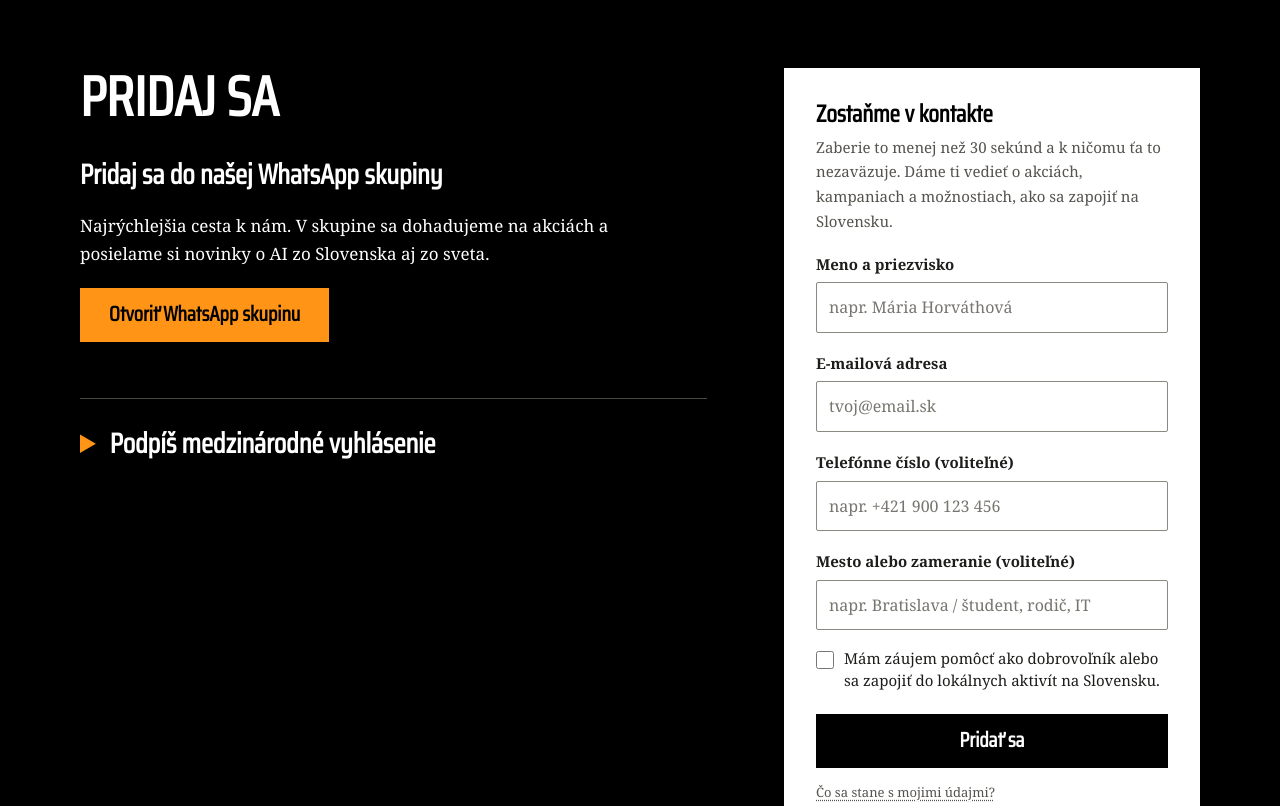
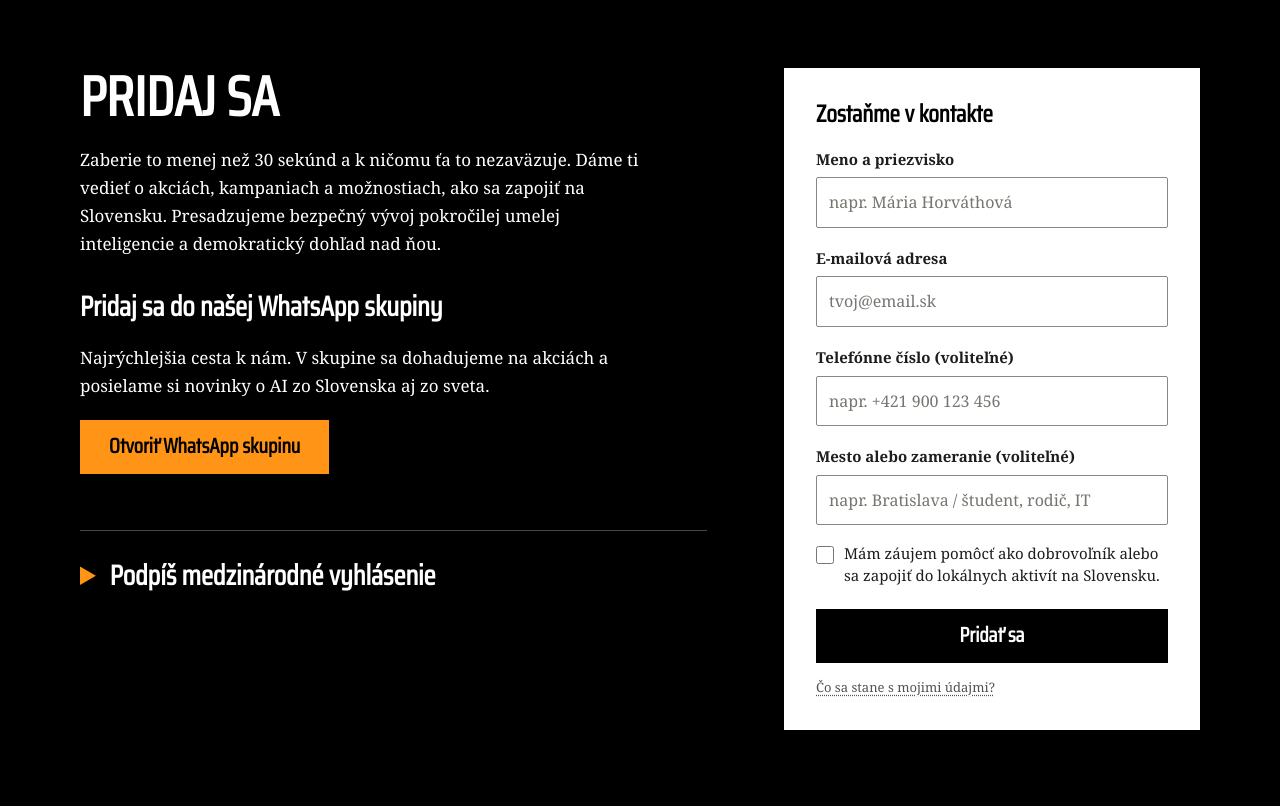
Before and after one commit to Matoo125/pauseai-sk, an Astro site: page / in a window 1280 px wide. Shown: the part 2340-3146 px from the top of the page. Built offline with nearby package versions, Linux system fonts and the light colour scheme; Astro itself is replaced by a stand-in of ours.

Commit message:
pauseai: mission sentence and sign-up intro under the Pridaj sa heading
Co-Authored-By: Claude Fable 5.2 <noreply@anthropic.com>

```diff
--- a/src/components/Join.astro
+++ b/src/components/Join.astro
@@ -19,6 +19,7 @@ const messages = {
   <div class="wrap join">
     <div class="join-text join-head">
       <h2>{join.heading}</h2>
+      <p>{join.text}</p>
       {
         whatsappHref && (
           <div class="join-whatsapp">
@@ -39,7 +40,6 @@ const messages = {
 
     <form id="join-form" class="form" action={formEndpoint} method="POST" data-messages={JSON.stringify(messages)}>
       <h3>{form.heading}</h3>
-      <p class="form-intro">{form.intro}</p>
 
       <label for="join-name">{form.name}</label>
       <input id="join-name" name="name" type="text" autocomplete="name" placeholder={form.name_placeholder} required />
--- a/src/copy/sk.yaml
+++ b/src/copy/sk.yaml
@@ -274,6 +274,10 @@ charts:
 
 join:
   heading: Pridaj sa
+  text: >-
+    Zaberie to menej než 30 sekúnd a k ničomu ťa to nezaväzuje. Dáme ti vedieť o akciách,
+    kampaniach a možnostiach, ako sa zapojiť na Slovensku. Presadzujeme bezpečný vývoj pokročilej
+    umelej inteligencie a demokratický dohľad nad ňou.
   # Shown in the same tooltip, after form.privacy.
   contact: >-
     Kontakty z formulára dostáva tím slovenských koordinátorov. Ak formulár nefunguje alebo nám
@@ -301,9 +305,6 @@ join:
 
   form:
     heading: Zostaňme v kontakte
-    intro: >-
-      Zaberie to menej než 30 sekúnd a k ničomu ťa to nezaväzuje. Dáme ti vedieť o akciách,
-      kampaniach a možnostiach, ako sa zapojiť na Slovensku.
     name: Meno a priezvisko
     name_placeholder: napr. Mária Horváthová
     email: E-mailová adresa
@@ -339,7 +340,6 @@ questions:
 footer:
   about: >-
     PauseAI Slovensko je nezávislá občianska iniciatíva spojená s medzinárodným hnutím PauseAI.
-    Presadzujeme bezpečný vývoj pokročilej umelej inteligencie a demokratický dohľad nad ňou.
   partner: >-
     Partnerská organizácia: [Efektívny altruizmus Slovensko](https://www.efektivnyaltruizmus.sk/).
     Niektorí členovia pôsobia v oboch skupinách.
--- a/src/lib/copy.ts
+++ b/src/lib/copy.ts
@@ -61,6 +61,7 @@ export interface Copy {
   };
   join: {
     heading: string;
+    text: string;
     contact: string;
     whatsapp: Record<'heading' | 'text' | 'button', string>;
     statement: { heading: string; text: string; button: string; url: string; also: string };
```
